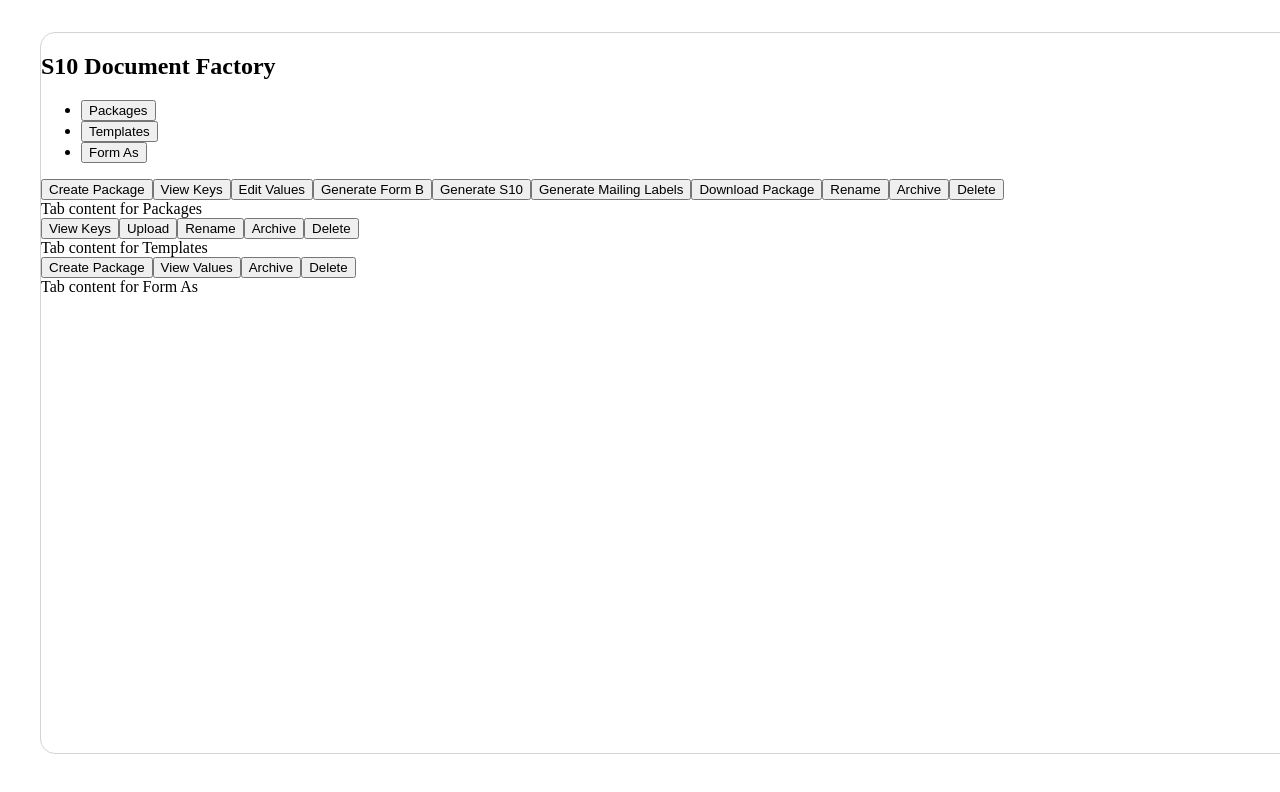
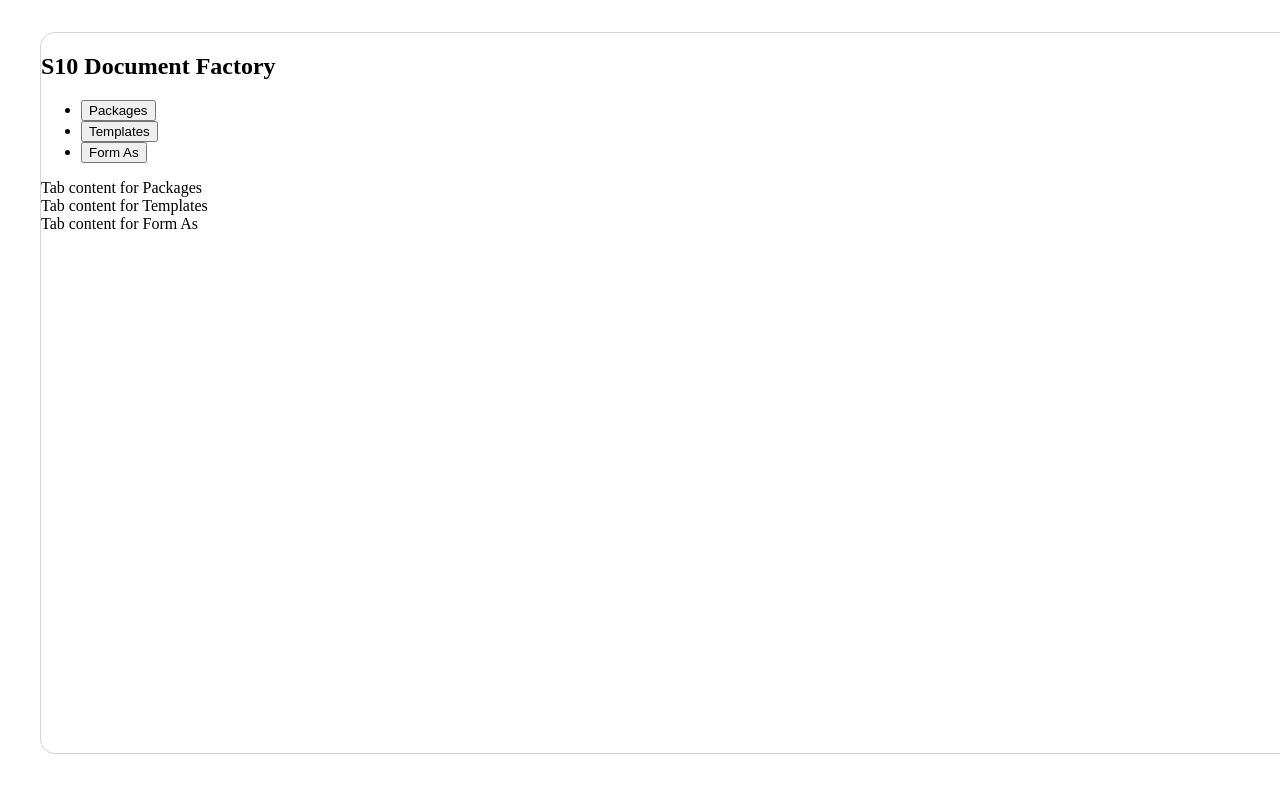
Before and after one commit to DocFactory-ORG/document-factory, a Next.js app: page /main in a window 1280 px wide. Shown: the top 792 px of the page. Built offline with nearby package versions, Linux system fonts and the light colour scheme.

Commit message:
Remove ActionBar from pages (to be deprecated)

```diff
--- a/src/pages/main/formA.tsx
+++ b/src/pages/main/formA.tsx
@@ -10,7 +10,6 @@ export default function FormA() {
 
 	return (
 		<>
-			<ActionBar actions={actionList} />
 			<div>
 				Tab content for Form As
 			</div>
--- a/src/pages/main/packages.tsx
+++ b/src/pages/main/packages.tsx
@@ -16,7 +16,6 @@ export default function Packages() {
 
 	return (
 		<>
-			<ActionBar actions={actionList} />
 			<div>
 				Tab content for Packages
 			</div>
--- a/src/pages/main/templates.tsx
+++ b/src/pages/main/templates.tsx
@@ -11,7 +11,6 @@ export default function Templates() {
 
 	return (
 		<>
-			<ActionBar actions={actionList} />
 			<div>
 				Tab content for Templates
 			</div>
```
